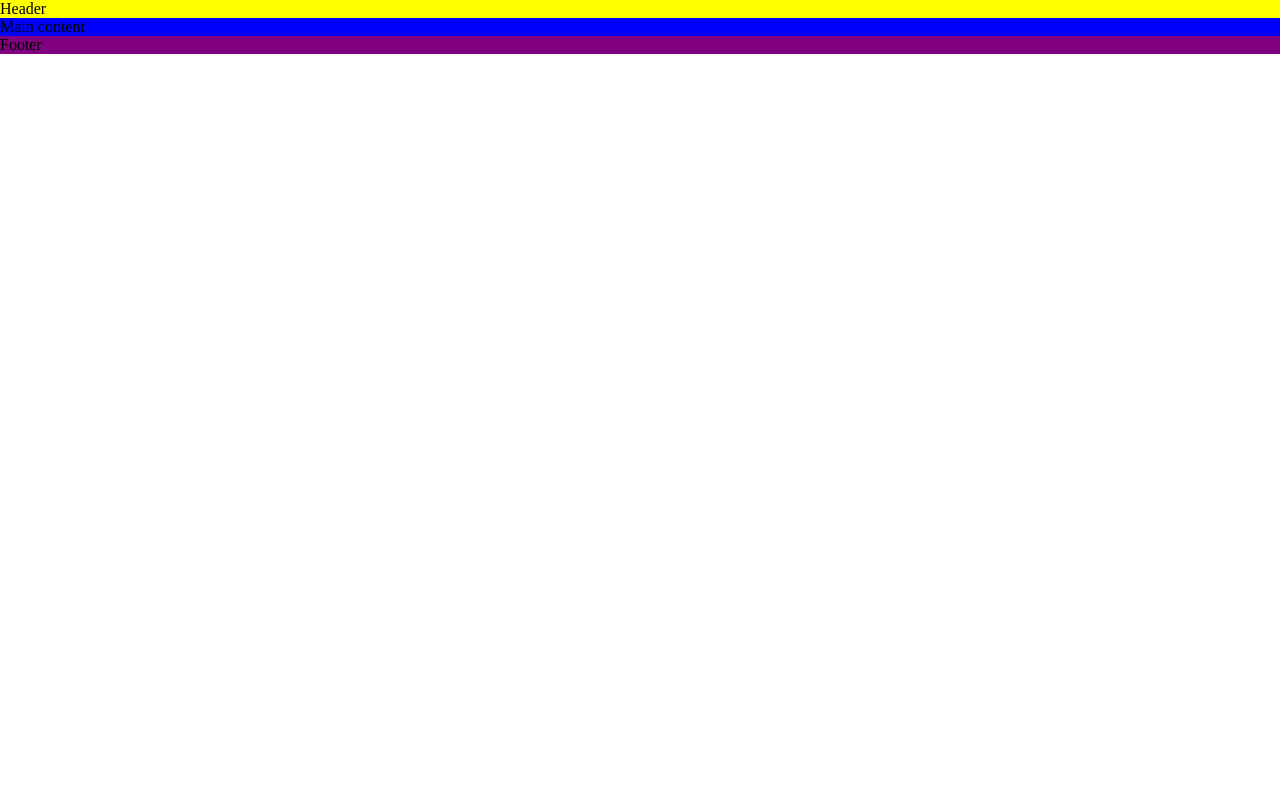
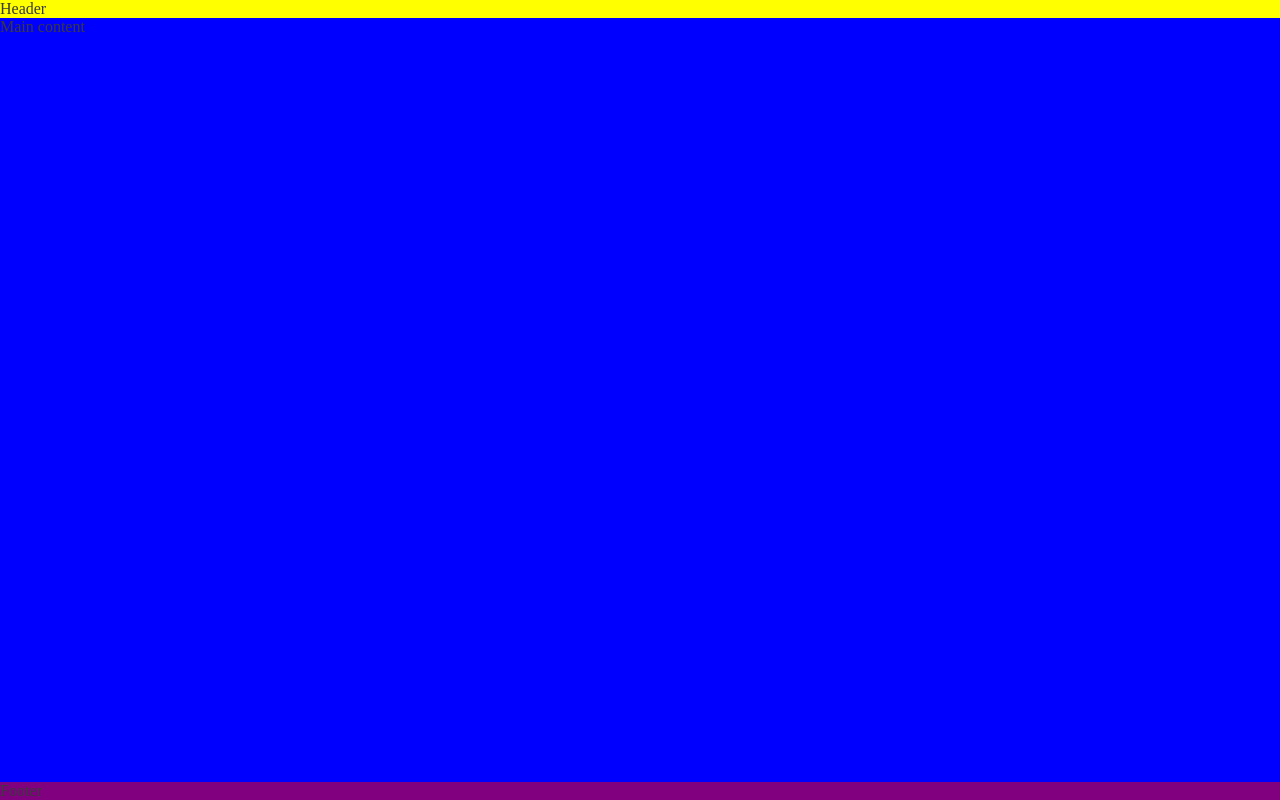
Before and after one commit to catapam/love-running, a plain HTML site: page index.html in a window 1280 px wide. Drawn offline with Linux system fonts and the light colour scheme.

Commit message:
push footer down using flex stlyes

```diff
--- a/assets/css/style.css
+++ b/assets/css/style.css
@@ -5,12 +5,23 @@
     box-sizing: border-box;
 }
 
+/* General styles */
+body {
+    min-height: 100vh;
+    display: flex;
+    flex-direction: column;
+    /* Generic project styles */
+    color: #3a3a3a;
+}
+
+
 header {
     background-color: yellow;
 }
 
 main{
     background-color: blue;
+    flex: 1 0 auto;
 }
 
 footer{
```
